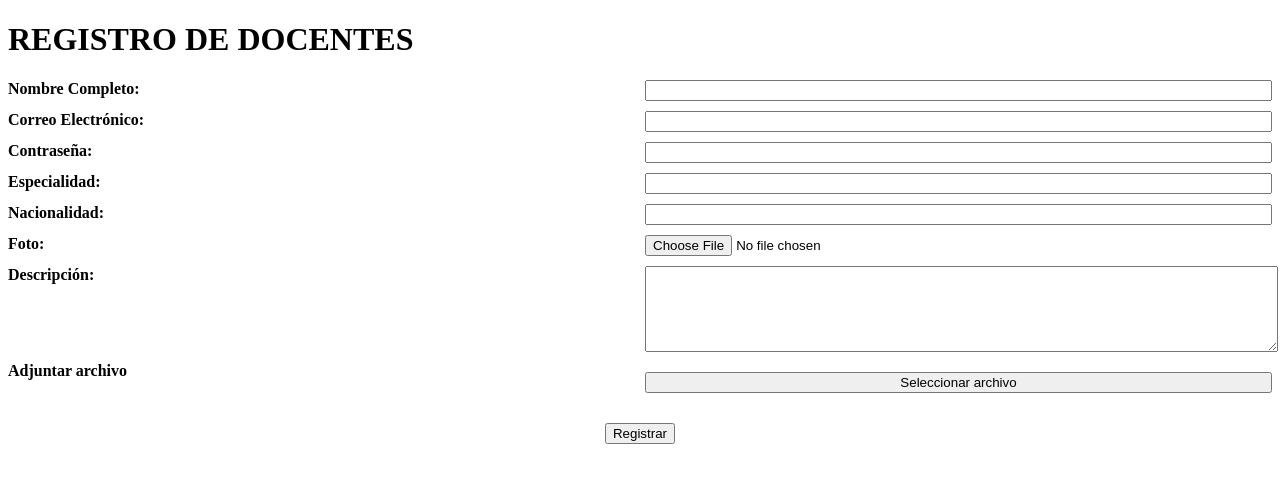
After one commit to juanpablo960/pruebas_git, a Flask app: page /registrar_docente in a window 1280 px wide. The commit adds this page. Shown: the top 483 px of the page. Run offline with Flask 3, Linux system fonts and the light colour scheme; some libraries are stand-ins or nearby versions.

Commit message:
ramajuanPablo

```diff
--- a/app/app.py
+++ b/app/app.py
@@ -1,8 +1,10 @@
-from flask import Flask, render_template, request, jsonify, redirect, url_for
+# Importar los módulos necesarios
+from flask import Flask, render_template, request, redirect, url_for, flash
 from flask_mysqldb import MySQL
 from werkzeug.utils import secure_filename
 import os
 
+# Crear una instancia de la aplicación Flask
 app = Flask(__name__)
 
 # Configuración de la base de datos MySQL
@@ -20,6 +22,7 @@ app.config['UPLOAD_FOLDER'] = UPLOAD_FOLDER
 def allowed_file(filename):
     return '.' in filename and filename.rsplit('.', 1)[1].lower() in ALLOWED_EXTENSIONS
 
+# Ruta para la página de inicio
 @app.route('/')
 def index():
     return render_template('index.html')
@@ -57,5 +60,42 @@ def ver_videos():
 
     return render_template('ver_videos.html', videos=videos)
 
+# Ruta y función para manejar el registro de docentes
+@app.route('/registrar_docente', methods=['GET', 'POST'])
+def registrar_docente():
+    if request.method == 'POST':
+        # Obtener los datos del formulario
+        nombre_completo = request.form['nombre']
+        correo_electronico = request.form['email']
+        contrasena = request.form['contrasena']
+        especialidad = request.form['especialidad']
+        nacionalidad = request.form['nacionalidad']
+        foto = request.files['foto']
+        descripcion = request.form['descripcion']
+
+        # Guardar la foto en la carpeta de subidas
+        if foto and allowed_file(foto.filename):
+            filename = secure_filename(foto.filename)
+            foto.save(os.path.join(app.config['UPLOAD_FOLDER'], filename))
+        else:
+            filename = None  # Opcional: si no se sube ninguna foto
+
+        # Insertar los datos en la base de datos
+        try:
+            cur = mysql.connection.cursor()
+            cur.execute("INSERT INTO registro_docentes (nombre_completo, correo_electronico, contrasena, especialidad, nacionalidad, foto, descripcion) VALUES (%s, %s, %s, %s, %s, %s, %s)",
+                        (nombre_completo, correo_electronico, contrasena, especialidad, nacionalidad, filename, descripcion))
+            mysql.connection.commit()
+            cur.close()
+            # Si todo sale bien, establecer el mensaje de éxito
+            flash("Docente registrado exitosamente.", "success")
+            return redirect(url_for('registrar_docente'))
+        except Exception as e:
+            # Si ocurre un error, establecer el mensaje de error
+            flash("Error al registrar el docente.", "error")
+
+    return render_template('registro_docente.html')
+
 if __name__ == '__main__':
+    app.secret_key = 'super_secret_key'  # Clave secreta para el paquete flash
     app.run(debug=True)
--- a/app/templates/index.html
+++ b/app/templates/index.html
@@ -6,6 +6,8 @@
 <body>
     <h1>Bienvenido</h1>
     <a href="/ver_videos"><button>Ver Videos</button></a>
+    <a href="/registrar_docente"><button>REGISTRAR DOCENTE</button></a> <!-- Botón para registrar docente -->
+    <h2>Subir Video</h2>
     <h2>Subir Video</h2>
     <form action="/upload" method="post" enctype="multipart/form-data">
         <input type="file" name="file">
--- /dev/null
+++ b/app/templates/registro_docente.html
@@ -0,0 +1,75 @@
+<!DOCTYPE html>
+<html>
+<head>
+    <title>REGISTRO DE DOCENTES</title>
+    <style>
+        /* Establecer un diseño de rejilla simple */
+        form {
+            display: grid;
+            grid-template-columns: 1fr 1fr; /* Dos columnas de igual tamaño */
+            grid-gap: 10px; /* Espacio entre las celdas */
+        }
+
+        /* Estilo para las etiquetas */
+        label {
+            font-weight: bold; /* Texto en negrita */
+        }
+
+        /* Estilo para el campo de descripción */
+        #descripcion {
+            width: 100%;
+            height: 80px; /* Ajusta la altura según sea necesario */
+        }
+
+        /* Estilo para el botón de seleccionar archivo */
+        #seleccionar-archivo {
+            margin-top: 10px; /* Espacio por encima del botón */
+        }
+
+        /* Estilo para el botón de registrar */
+        #boton-registrar {
+            grid-column: span 2; /* Ocupa las dos columnas */
+            justify-self: center; /* Centra el botón horizontalmente */
+            margin-top: 20px; /* Espacio por encima del botón */
+        }
+    </style>
+</head>
+<body>
+    <h1>REGISTRO DE DOCENTES</h1>
+
+    <!-- Mensaje de confirmación o error -->
+    {% if mensaje %}
+        <p>{{ mensaje }}</p>
+    {% endif %}
+
+    <form action="/registrar_docente" method="post" enctype="multipart/form-data">
+        <label for="nombre">Nombre Completo:</label>
+        <input type="text" id="nombre" name="nombre" required>
+
+        <label for="email">Correo Electrónico:</label>
+        <input type="email" id="email" name="email" required>
+
+        <label for="contrasena">Contraseña:</label>
+        <input type="password" id="contrasena" name="contrasena" required>
+
+        <label for="especialidad">Especialidad:</label>
+        <input type="text" id="especialidad" name="especialidad" required>
+
+        <label for="nacionalidad">Nacionalidad:</label>
+        <input type="text" id="nacionalidad" name="nacionalidad" required>
+
+        <label for="foto">Foto:</label>
+        <input type="file" id="foto" name="foto">
+
+        <label for="descripcion">Descripción:</label>
+        <textarea id="descripcion" name="descripcion"></textarea>
+
+        <!-- Botón de selección de archivo adjunto -->
+        <input type="file" id="adjuntar-archivo" name="adjuntar-archivo" style="display: none;">
+        <label for="adjuntar-archivo">Adjuntar archivo</label>
+        <button id="seleccionar-archivo">Seleccionar archivo</button>
+
+        <input id="boton-registrar" type="submit" value="Registrar"> <!-- Botón de registrar -->
+    </form>
+</body>
+</html>
```
Also changed, not shown: app/templates/conf.html (deleted, +0 -11 lines).
